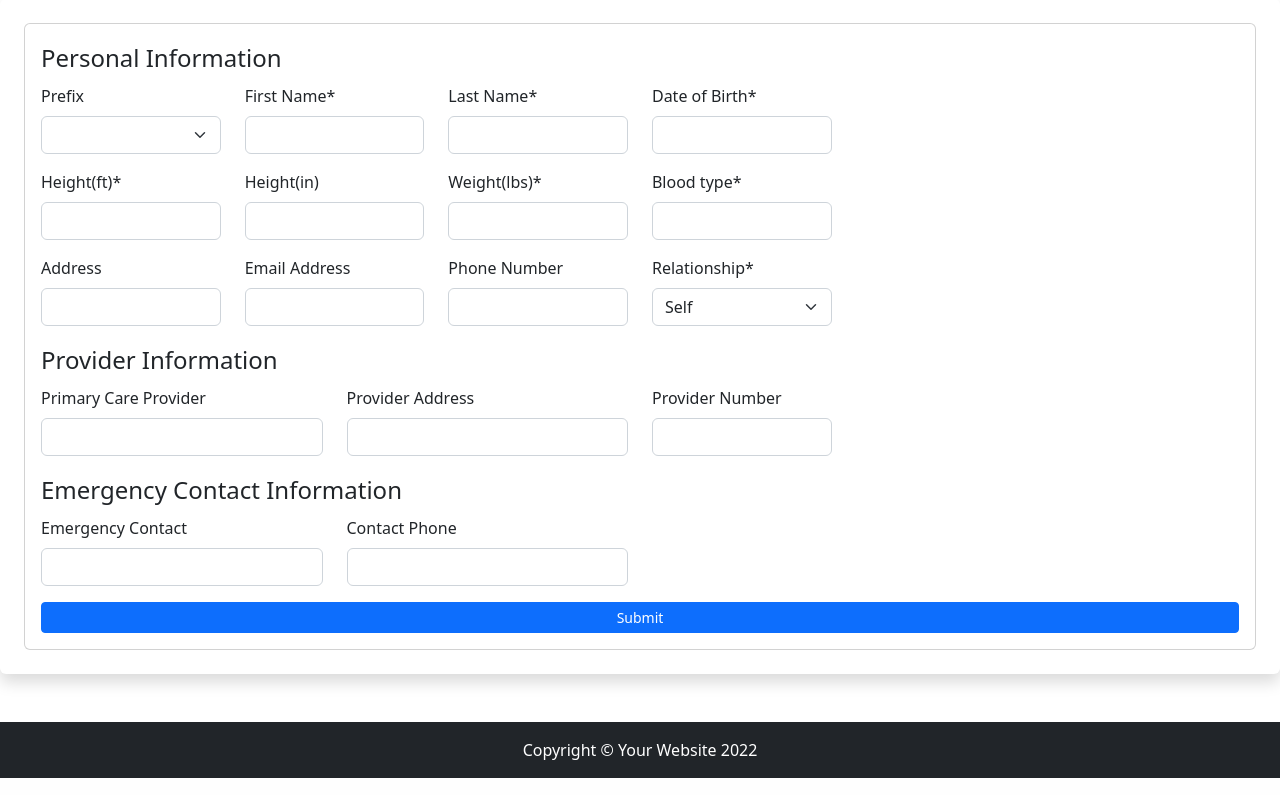
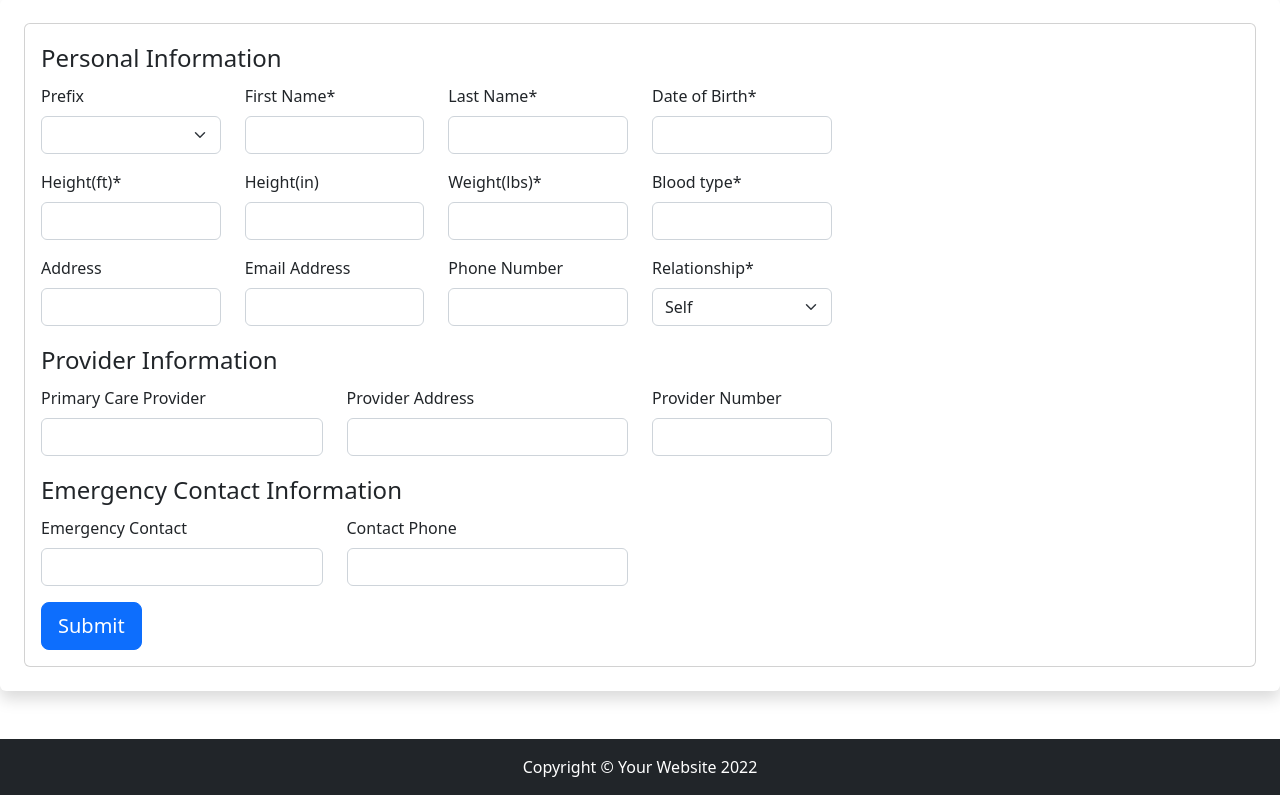
Before and after one commit to Stephen-Nw/nwaukwaPHR, a Django app: page /user_profile in a window 1280 px wide. Shown: the part 57-852 px from the top of the page. Run offline with Django 4.2, Linux system fonts and the light colour scheme; some libraries are stand-ins or nearby versions.

Commit message:
add submit button

```diff
--- a/health_records/templates/health_records/user_profile.html
+++ b/health_records/templates/health_records/user_profile.html
@@ -93,8 +93,10 @@
             </div>
         </fieldset>
 
-        {% comment %} <button type="submit" class="btn btn-primary mt-3">Submit</button> {% endcomment %}
-        <input type="Submit" value="Submit" class="btn btn-primary btn-sm">
+
+        <fieldset>
+            <input type="Submit" value="Submit" class="btn btn-primary btn-lg">
+        </fieldset>
 
 
 
```
